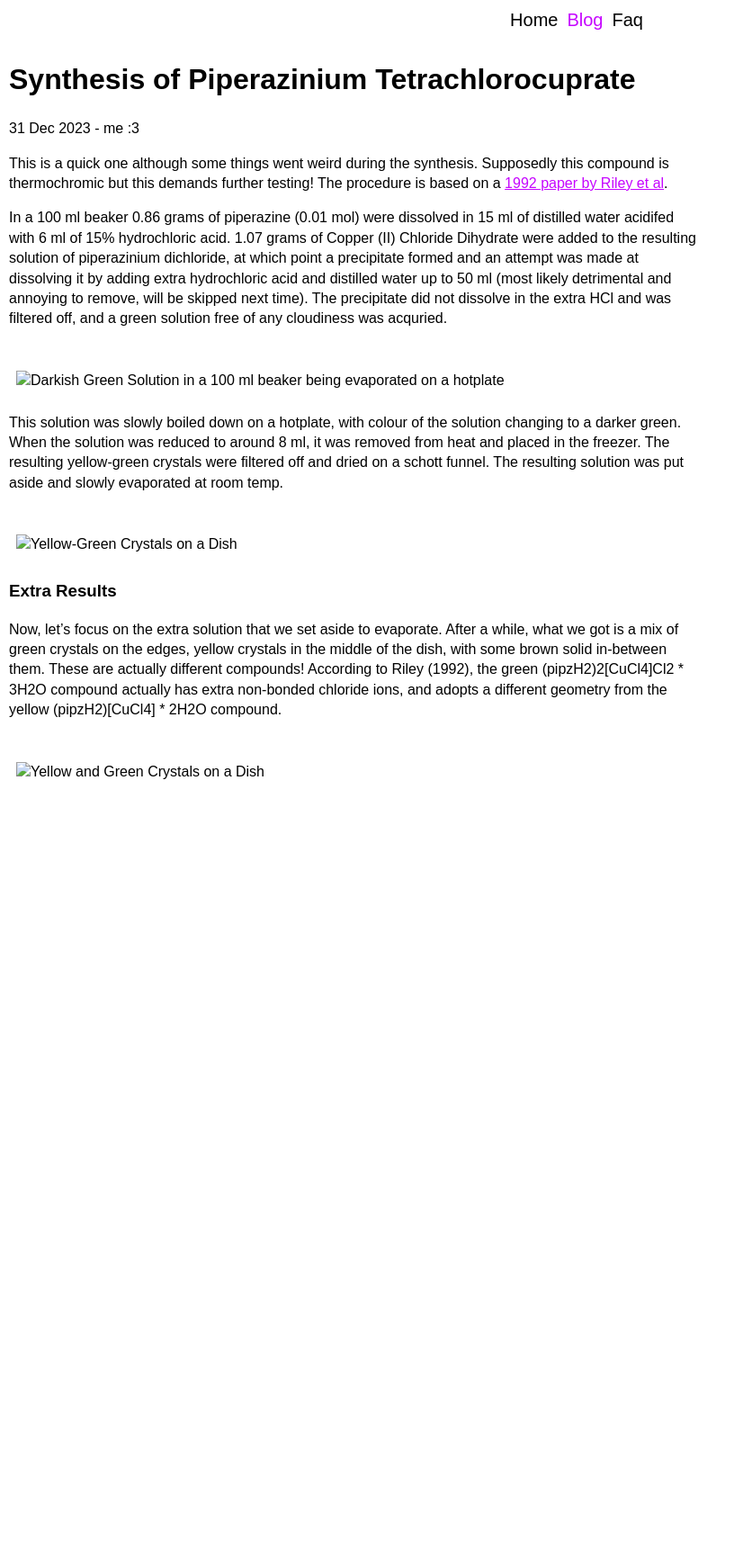
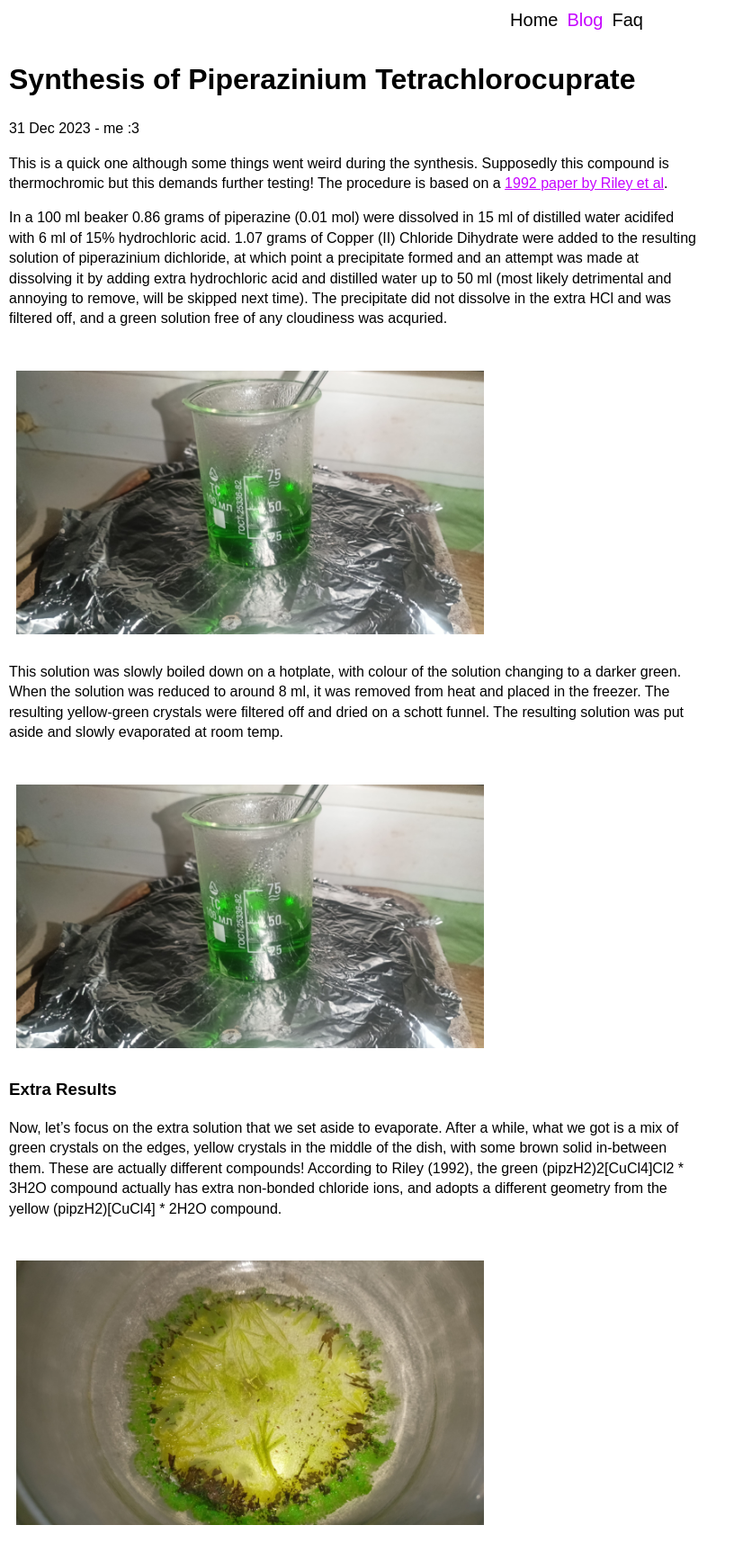
Before and after one commit to isopropyletherperoxide/isopropyletherperoxide.github.io, a Jekyll site: the page built from _posts/2023-12-31-Piperazine-Tetrachlorocuprate.md, in a window 1280 px wide. Shown: the whole page at 90% size, without its empty margins (0-826 px from the left). Built offline with Jekyll 4.4.1, drawn with Linux system fonts in a browser that asks for light colours; before the commit the page ends 900 px from its top, so only the background shows below that.

Commit message:
piperazine cucl4

```diff
--- a/_posts/2023-12-31-Piperazine-Tetrachlorocuprate.md
+++ b/_posts/2023-12-31-Piperazine-Tetrachlorocuprate.md
@@ -12,13 +12,13 @@ This is a quick one although some things went weird during the synthesis. Suppos
 
 In a 100 ml beaker 0.86 grams of piperazine (0.01 mol) were dissolved in 15 ml of distilled water acidifed with 6 ml of 15% hydrochloric acid. 1.07 grams of Copper (II) Chloride Dihydrate were added to the resulting solution of piperazinium dichloride, at which point a precipitate formed and an attempt was made at dissolving it by adding extra hydrochloric acid and distilled water up to 50 ml (most likely detrimental and annoying to remove, will be skipped next time). The precipitate did not dissolve in the extra HCl and was filtered off, and a green solution free of any cloudiness was acquried.
 
-<br><img src="assets/images/piperazine_tetrachlorocuprate_solution.jpg" width="520" alt="Darkish Green Solution in a 100 ml beaker being evaporated on a hotplate" title="Green Solution"><br>
+<br><img src="/assets/images/piperazine_tetrachlorocuprate_solution.jpg" width="520" alt="Darkish Green Solution in a 100 ml beaker being evaporated on a hotplate" title="Green Solution"><br>
 
 This solution was slowly boiled down on a hotplate, with colour of the solution changing to a darker green. When the solution was reduced to around 8 ml, it was removed from heat and placed in the freezer. The resulting yellow-green crystals were filtered off and dried on a schott funnel. The resulting solution was put aside and slowly evaporated at room temp.
 
-<br><img src="assets/images/piperazine_tetrachlorocuprate_solution.jpg" width="520" alt="Yellow-Green Crystals on a Dish" title="Yellow-Green Crystals"><br>
+<br><img src="/assets/images/piperazine_tetrachlorocuprate_solution.jpg" width="520" alt="Yellow-Green Crystals on a Dish" title="Yellow-Green Crystals"><br>
 
 ### Extra Results
 Now, let's focus on the extra solution that we set aside to evaporate. After a while, what we got is a mix of green crystals on the edges, yellow crystals in the middle of the dish, with some brown solid in-between them. These are actually different compounds! According to Riley (1992), the green (pipzH2)2[CuCl4]Cl2 * 3H2O compound actually has extra non-bonded chloride ions, and adopts a different geometry from the yellow (pipzH2)[CuCl4] * 2H2O compound.
 
-<br><img src="assets/images/piperazine_tetrachlorocuprate_polymorphs.jpg" width="520" alt="Yellow and Green Crystals on a Dish" title="Yellow and Green Crystals"><br>
+<br><img src="/assets/images/piperazine_tetrachlorocuprate_polymorphs.jpg" width="520" alt="Yellow and Green Crystals on a Dish" title="Yellow and Green Crystals"><br>
```
Also changed, not shown: 1 other file.
